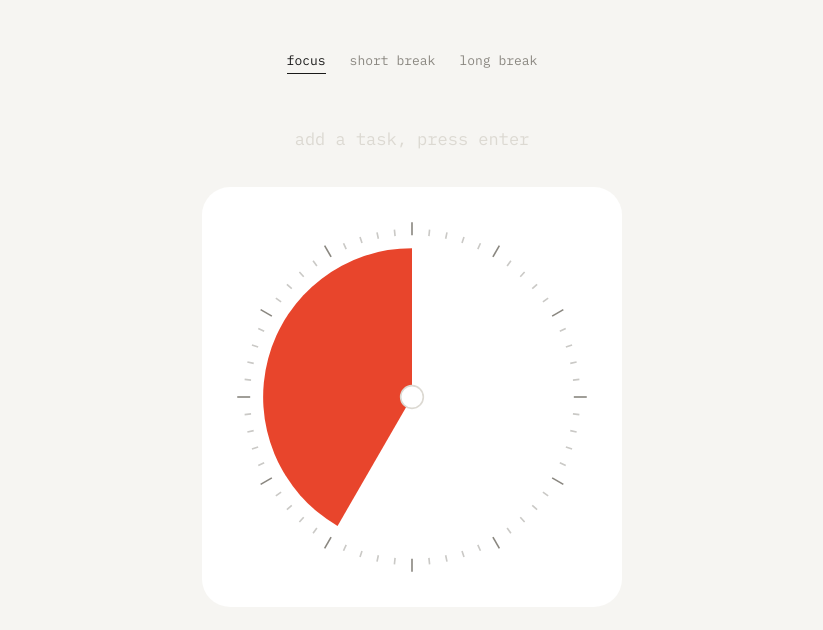
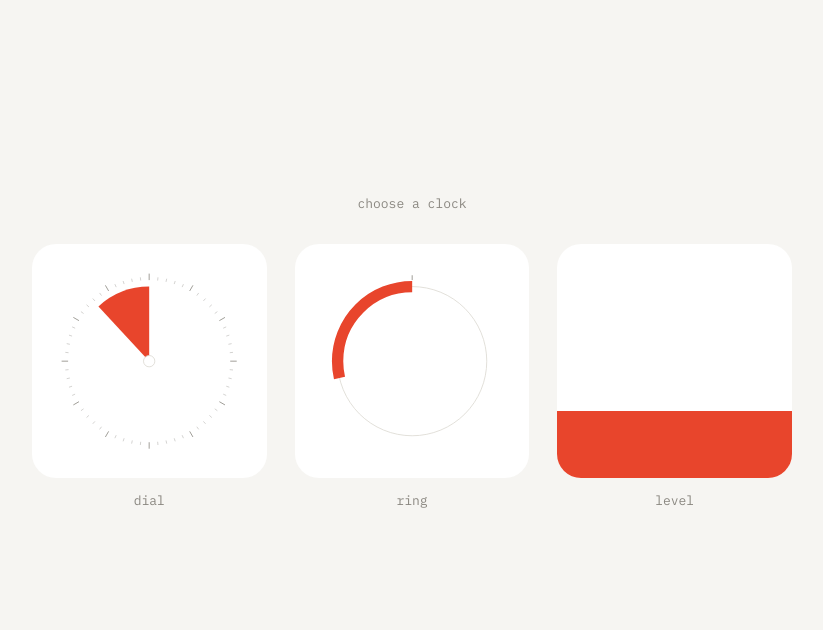
Before and after one commit to ajangeunajang/eunas-pomodoro, a plain HTML site: page index.html in a window 1280 px wide. Shown: the top 630 px of the page, without its empty margins (228-1051 px from the left). Drawn offline with Linux system fonts and the light colour scheme.

Commit message:
Add clock picker with dial, ring and level styles
The first screen shows the three clocks running a demo loop;
clicking one opens the timer with that face. "change clock"
returns to the picker.

```diff
--- a/index.html
+++ b/index.html
@@ -78,21 +78,39 @@
   .modes button:hover { color: var(--fg); }
   .modes button[aria-pressed="true"] { color: var(--fg); border-bottom-color: var(--fg); }
 
-  /* dial */
-  .dial {
+  [hidden] { display: none !important; }
+  .stack { width: 100%; display: flex; flex-direction: column; align-items: center; gap: 40px; }
+
+  /* clock faces — shared by the picker and the timer */
+  .face {
     --pad: clamp(16px, 6vw, 32px);
     position: relative;
-    width: min(80vw, 420px);
     aspect-ratio: 1;
-    cursor: pointer;
     background: var(--panel);
     border-radius: 28px;
+    overflow: hidden;
   }
-  .dial svg { position: absolute; inset: var(--pad); width: calc(100% - 2 * var(--pad)); height: calc(100% - 2 * var(--pad)); overflow: visible; }
+  .face svg { position: absolute; inset: var(--pad); width: calc(100% - 2 * var(--pad)); height: calc(100% - 2 * var(--pad)); overflow: visible; }
+  .dial { width: min(80vw, 420px); cursor: pointer; }
   .ticks line { stroke: color-mix(in srgb, var(--muted) 45%, var(--panel)); stroke-width: 1; }
   .ticks line.major { stroke: var(--muted); }
   .wedge { fill: var(--c); transition: fill .4s; }
   .hub { fill: var(--panel); stroke: var(--line); }
+  .ring-track { fill: none; stroke: var(--line); stroke-width: 1; }
+  .ring-bar { fill: none; stroke: var(--c); stroke-width: 14; transition: stroke .4s; }
+  .ring-mark { stroke: var(--muted); stroke-width: 1; }
+  .level { position: absolute; left: 0; right: 0; bottom: 0; background: var(--c); transition: background .4s; }
+
+  /* picker */
+  .picker { width: min(100%, 760px); display: flex; flex-direction: column; align-items: center; gap: 32px; }
+  .picker h1 { font-size: 13px; font-weight: 400; color: var(--muted); }
+  .picker .choices { width: 100%; display: grid; grid-template-columns: repeat(3, 1fr); gap: clamp(12px, 3vw, 28px); }
+  .picker .choice { display: flex; flex-direction: column; align-items: center; gap: 14px; font-size: 13px; color: var(--muted); }
+  .picker .choice .face { width: 100%; --pad: 12%; border-radius: clamp(14px, 3vw, 24px); }
+  .picker .choice:hover, .picker .choice:focus-visible { color: var(--fg); }
+  .picker .choice span { border-bottom: 1px solid transparent; padding-bottom: 2px; transition: color .2s, border-color .2s; }
+  .picker .choice:hover span { border-bottom-color: currentColor; }
+  .bottom-links { display: flex; gap: 20px; }
   body { --c: var(--accent); }
   body[data-mode="short"], body[data-mode="long"] { --c: var(--rest); }
 
@@ -218,8 +236,18 @@
   footer a { color: inherit; text-decoration: none; border-bottom: 1px dotted currentColor; padding-bottom: 1px; }
 </style>
 </head>
-<body data-mode="focus">
+<body data-mode="focus" data-view="pick">
 <main>
+  <section class="picker" id="picker" aria-label="choose a clock">
+    <h1>choose a clock</h1>
+    <div class="choices">
+      <button class="choice" data-style="dial"><div class="face"></div><span>dial</span></button>
+      <button class="choice" data-style="ring"><div class="face"></div><span>ring</span></button>
+      <button class="choice" data-style="level"><div class="face"></div><span>level</span></button>
+    </div>
+  </section>
+
+  <div class="stack" id="timerView" hidden>
   <nav class="modes" aria-label="mode">
     <button data-mode="focus" aria-pressed="true">focus</button>
     <button data-mode="short" aria-pressed="false">short break</button>
@@ -234,13 +262,7 @@
     </form>
   </section>
 
-  <div class="dial" id="dial" title="click to start / pause">
-    <svg viewBox="-110 -110 220 220" aria-hidden="true">
-      <g class="ticks" id="ticks"></g>
-      <path class="wedge" id="wedge" d=""></path>
-      <circle class="hub" r="7"></circle>
-    </svg>
-  </div>
+  <div class="face dial" id="dial" title="click to start / pause"></div>
 
   <div class="readout">
     <div class="time" id="time">25:00</div>
@@ -257,7 +279,10 @@
 
   <p class="hint">space start/pause · r reset · s skip</p>
 
-  <button class="settings-toggle" id="settingsToggle" aria-expanded="false" aria-controls="settings">settings</button>
+  <div class="bottom-links">
+    <button class="settings-toggle" id="backToPicker">change clock</button>
+    <button class="settings-toggle" id="settingsToggle" aria-expanded="false" aria-controls="settings">settings</button>
+  </div>
 
   <section class="settings" id="settings" hidden aria-label="settings">
     <div class="row" data-key="focus" data-min="1" data-max="60" data-unit="min">
@@ -281,6 +306,7 @@
       <button id="settingsClose">done</button>
     </div>
   </section>
+  </div>
 </main>
 
 <footer>
@@ -309,7 +335,7 @@
   const R = 92;
 
   const $ = (id) => document.getElementById(id);
-  const wedge = $("wedge"), timeEl = $("time"), statusEl = $("status"),
+  const timeEl = $("time"), statusEl = $("status"),
         toggleBtn = $("toggle"), dotsEl = $("dots");
 
   let mode = "focus";
@@ -317,18 +343,59 @@
   let endAt = null;                       // timestamp while running
   let completed = 0;                      // focus sessions in current cycle
 
-  // ticks: one per minute of a 60-min face, like a kitchen timer
-  const ticks = $("ticks");
-  for (let i = 0; i < 60; i++) {
-    const a = (i / 60) * Math.PI * 2;
-    const major = i % 5 === 0;
-    const r1 = 100, r2 = major ? 108 : 104;
-    const l = document.createElementNS("http://www.w3.org/2000/svg", "line");
-    l.setAttribute("x1", Math.sin(a) * r1); l.setAttribute("y1", -Math.cos(a) * r1);
-    l.setAttribute("x2", Math.sin(a) * r2); l.setAttribute("y2", -Math.cos(a) * r2);
-    if (major) l.classList.add("major");
-    ticks.appendChild(l);
-  }
+  // ---- clock faces: each mounts into a .face and returns draw(msLeft, msTotal)
+  const NS = "http://www.w3.org/2000/svg";
+  const svgEl = (tag, attrs = {}) => {
+    const n = document.createElementNS(NS, tag);
+    for (const k in attrs) n.setAttribute(k, attrs[k]);
+    return n;
+  };
+  const clamp01 = (x) => Math.min(1, Math.max(0, x));
+
+  const CLOCKS = {
+    // kitchen-timer wedge on a 60-min face, so 25 / 5 / 15 min read at a glance
+    dial(face) {
+      const svg = svgEl("svg", { viewBox: "-110 -110 220 220", "aria-hidden": "true" });
+      const ticks = svgEl("g", { class: "ticks" });
+      for (let i = 0; i < 60; i++) {
+        const a = (i / 60) * Math.PI * 2, major = i % 5 === 0;
+        const r1 = 100, r2 = major ? 108 : 104;
+        ticks.appendChild(svgEl("line", {
+          x1: Math.sin(a) * r1, y1: -Math.cos(a) * r1,
+          x2: Math.sin(a) * r2, y2: -Math.cos(a) * r2,
+          class: major ? "major" : "",
+        }));
+      }
+      const wedge = svgEl("path", { class: "wedge" });
+      svg.append(ticks, wedge, svgEl("circle", { class: "hub", r: 7 }));
+      face.appendChild(svg);
+      return (ms) => wedge.setAttribute("d", wedgePath(clamp01(ms / 3600000)));
+    },
+    // a band that unwinds back to 12 o'clock over the session
+    ring(face) {
+      const r = 92, C = 2 * Math.PI * r;
+      const svg = svgEl("svg", { viewBox: "-110 -110 220 220", "aria-hidden": "true" });
+      const bar = svgEl("circle", { class: "ring-bar", r, transform: "scale(-1 1) rotate(-90)" });
+      svg.append(
+        svgEl("circle", { class: "ring-track", r }),
+        bar,
+        svgEl("line", { class: "ring-mark", x1: 0, y1: -r - 14, x2: 0, y2: -r - 8 }),
+      );
+      face.appendChild(svg);
+      return (ms, total) => bar.setAttribute("stroke-dasharray", `${C * clamp01(ms / total)} ${C}`);
+    },
+    // the box drains like a glass
+    level(face) {
+      const fill = document.createElement("div");
+      fill.className = "level";
+      face.appendChild(fill);
+      return (ms, total) => { fill.style.height = `${clamp01(ms / total) * 100}%`; };
+    },
+  };
+  const mountClock = (face, style) => { face.innerHTML = ""; return CLOCKS[style](face); };
+
+  let clockStyle = "dial";
+  let drawMain = mountClock($("dial"), clockStyle);
 
   // wedge = remaining time, shrinking back toward 12 o'clock (counter-clockwise face)
   function wedgePath(frac) {
@@ -360,8 +427,7 @@
 
   function render() {
     const ms = current();
-    // scale the wedge against an hour face so 25 / 5 / 15 min read at a glance
-    wedge.setAttribute("d", wedgePath(ms / (60 * 60 * 1000)));
+    drawMain(ms, DURATION[mode] * 1000);
     const t = fmt(ms);
     timeEl.textContent = t;
     document.title = endAt ? `${t} · ${LABEL[mode]}` : "Pomodoro";
@@ -469,6 +535,7 @@
   document.addEventListener("keydown", (e) => {
     if (e.metaKey || e.ctrlKey || e.altKey) return;
     if (e.target.closest("input, textarea, [contenteditable]")) return;
+    if (document.body.dataset.view !== "timer") return;
     if (e.code === "Space") { e.preventDefault(); toggle(); }
     else if (e.key === "r") reset();
     else if (e.key === "s") next(false);
@@ -561,8 +628,43 @@
   });
   taskInput.addEventListener("keydown", (e) => { if (e.key === "Escape") taskInput.blur(); });
 
+  // ---- picker: the first screen shows the three clocks running a demo loop
+  const pickerEl = $("picker"), timerView = $("timerView");
+  const previews = [...pickerEl.querySelectorAll(".choice")].map((btn) => {
+    const draw = mountClock(btn.querySelector(".face"), btn.dataset.style);
+    btn.addEventListener("click", () => {
+      clockStyle = btn.dataset.style;
+      drawMain = mountClock($("dial"), clockStyle);
+      showView("timer");
+    });
+    return draw;
+  });
+
+  let previewRaf = null;
+  function animatePreviews() {
+    const demo = 25 * 60000, period = 7000;
+    const tick = (t) => {
+      if (document.body.dataset.view !== "pick") return;
+      const f = 1 - (t % period) / period;
+      previews.forEach((draw) => draw(f * demo, demo));
+      previewRaf = requestAnimationFrame(tick);
+    };
+    cancelAnimationFrame(previewRaf);
+    previewRaf = requestAnimationFrame(tick);
+  }
+
+  function showView(v) {
+    document.body.dataset.view = v;
+    pickerEl.hidden = v !== "pick";
+    timerView.hidden = v !== "timer";
+    if (v === "pick") animatePreviews();
+    else render();
+  }
+  $("backToPicker").addEventListener("click", () => showView("pick"));
+
   renderTasks();
   renderSettings(); renderDots(); setStatus(); render();
+  showView("pick");
 })();
 </script>
 </body>
```
